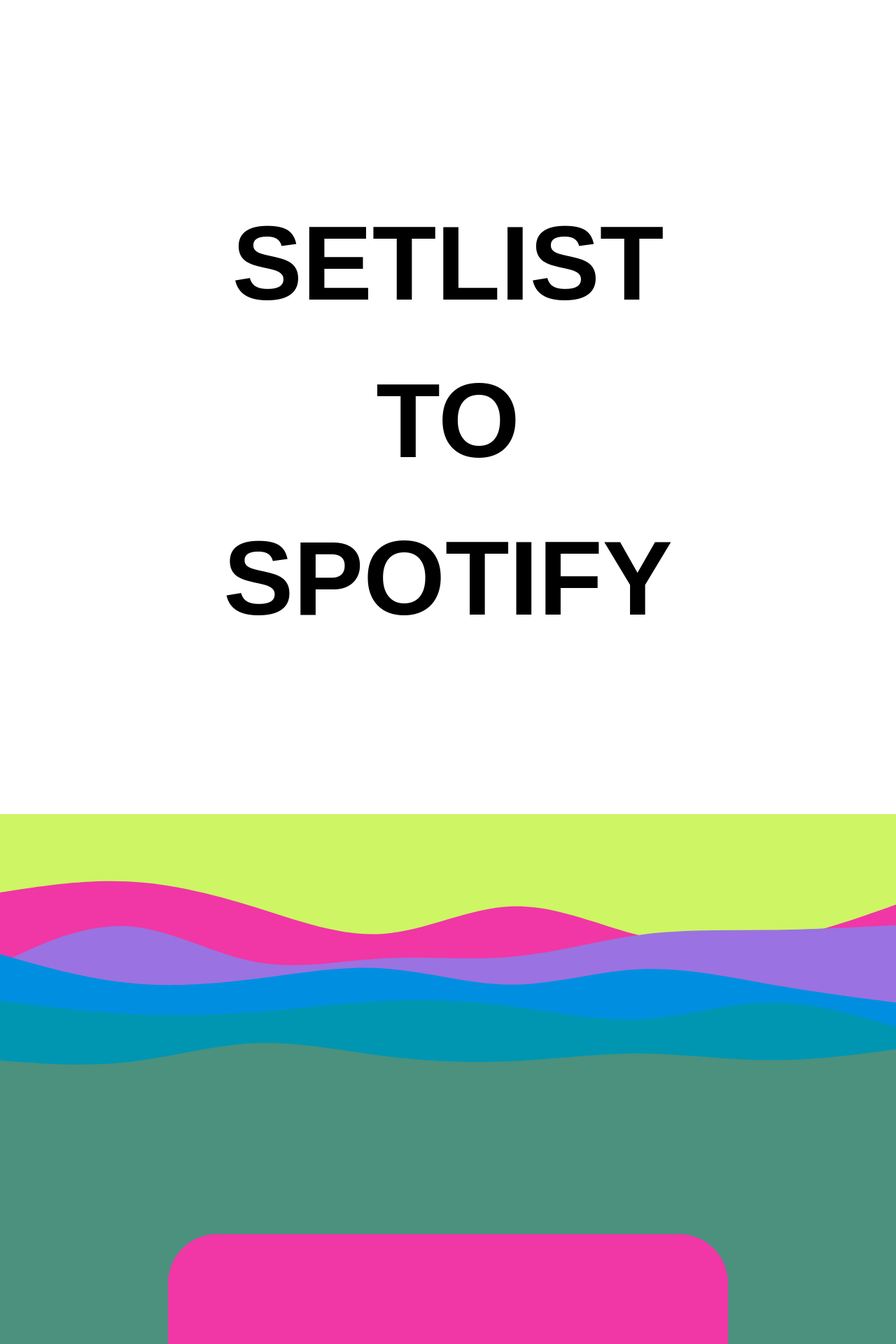
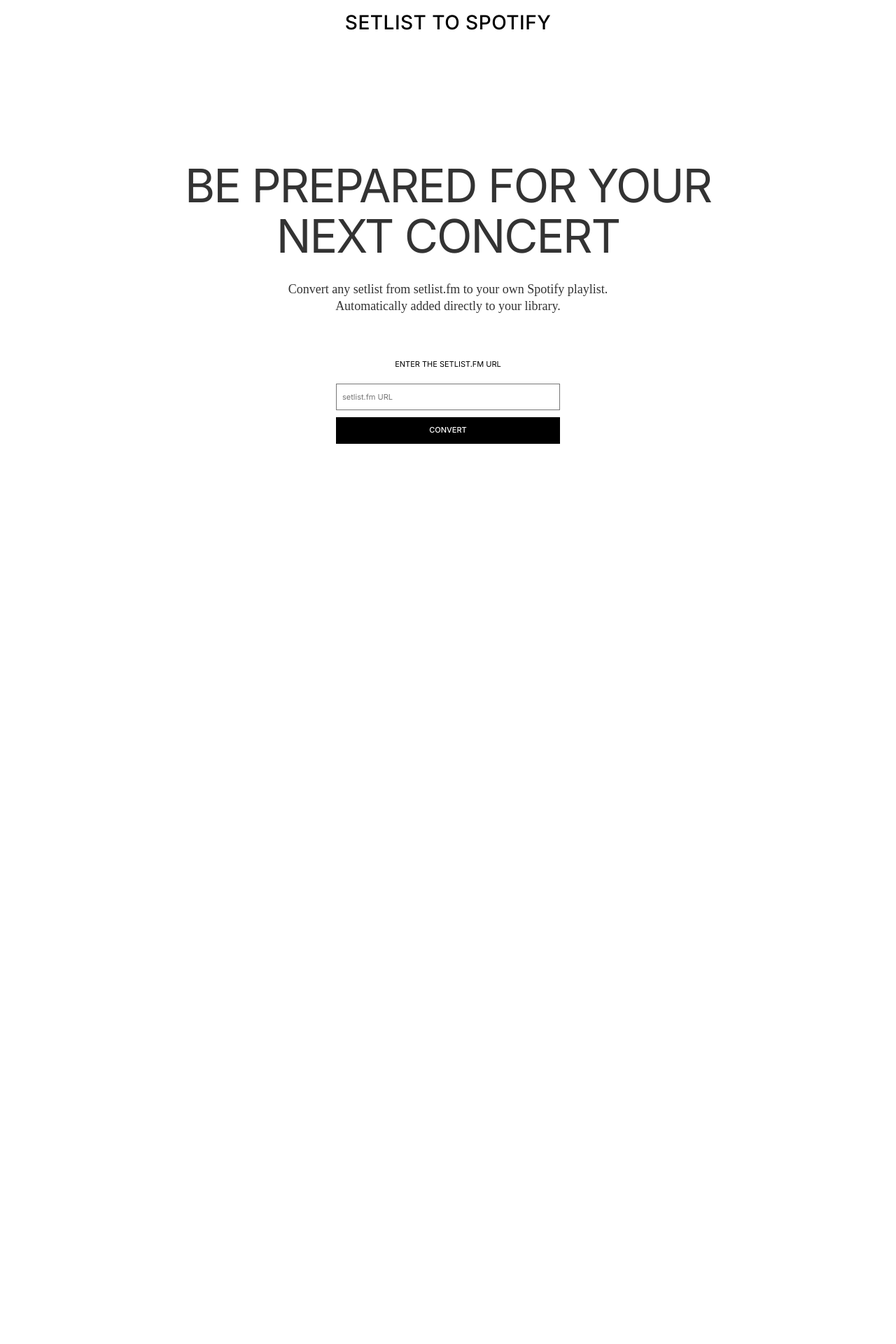
Before and after one commit to benrockehenderson/setlistconverter, a Flask app: page / in a window 1280 px wide. Shown: the top 1920 px of the page at 70% size. After the commit the page ends 634 px from the top, so only its background shows below. Run offline with Flask 3, Linux system fonts and the light colour scheme; style sheets or scripts are compiled from the project's sources.

Commit message:
fix styles

```diff
--- a/app/app.py
+++ b/app/app.py
@@ -16,6 +16,17 @@ def home():
         spotify_auth_url = spotify_auth_url_builder(setlist_id)
         return redirect(spotify_auth_url)
     else:  # request.method == 'GET':
+        if error := request.args.get("error"):
+            return render_template(
+                'success_or_error.html',
+                main_message='Spotify authorization failed',
+                should_show_error=True,
+                error_description=(
+                    f"Spotify returned '{error}'. "
+                    "Check your app's settings in the Spotify Developer Dashboard."
+                )
+            )
+
         if (code := request.args.get("code")) and (setlist_id := request.args.get("state")):
             try:
                 token = get_access_token(code)
@@ -72,4 +83,4 @@ def home():
 
 
 if __name__ == "__main__":
-    app.run("0.0.0.0")
+    app.run("0.0.0.0", port=5001)
--- a/app/static/style.css
+++ b/app/static/style.css
@@ -1,9 +1,121 @@
 * {
-    font-family:'Poppins', sans-serif;
+    box-sizing: border-box;
+    margin: 0;
+    padding: 0;
 }
 
-html {
-    background-color: black;
+body {
+    min-height: 100vh;
+    display: flex;
+    flex-direction: column;
+    background: #fff;
+    color: #000;
+    font-family: 'Inter', 'Helvetica Neue', Arial, sans-serif;
+    font-size: 11px;
+    line-height: 15px;
+    -webkit-font-smoothing: antialiased;
+}
+
+header {
+    height: 64px;
+    display: flex;
+    align-items: center;
+    justify-content: center;
+}
+
+.wordmark {
+    color: #000;
+    text-decoration: none;
+    font-size: 28px;
+    font-weight: 500;
+    letter-spacing: 0.5px;
+    text-transform: uppercase;
+}
+
+main {
+    flex: 1;
+    display: flex;
+    flex-direction: column;
+    align-items: center;
+    justify-content: center;
+    text-align: center;
+    padding: 80px 20px;
+}
+
+h1 {
+    max-width: 900px;
+    color: #333;
+    font-size: clamp(38px, 6vw, 66px);
+    font-weight: 400;
+    line-height: 1.08;
+    letter-spacing: -2px;
+    text-transform: uppercase;
+}
+
+.lede {
+    max-width: 520px;
+    margin-top: 28px;
+    color: #333;
+    font-family: 'Times New Roman', Times, serif;
+    font-size: 18px;
+    line-height: 24px;
+}
+
+.label {
+    margin-top: 64px;
+    text-transform: uppercase;
+}
+
+form {
+    width: 100%;
+    max-width: 320px;
+    margin-top: 20px;
+    display: flex;
+    flex-direction: column;
+    gap: 10px;
+}
+
+input {
+    height: 38px;
+    padding: 0 8px;
+    border: 1px solid #777;
+    border-radius: 0;
+    font: inherit;
+    color: #000;
+    outline: none;
+}
+
+input:focus {
+    border-color: #000;
+}
+
+input::placeholder {
+    color: #777;
+}
+
+button {
+    height: 38px;
+    border: 1px solid #000;
+    border-radius: 0;
+    background: #000;
+    color: #fff;
+    font: inherit;
+    font-weight: 500;
+    text-transform: uppercase;
+    cursor: pointer;
+}
+
+button:hover {
+    background: #fff;
+    color: #000;
+}
+
+button:disabled {
+    cursor: default;
+}
+
+.hidden {
+    display: none;
 }
 
 @keyframes spin {
@@ -11,13 +123,18 @@ html {
     100% { transform: rotate(360deg); }
 }
 
+#spinner {
+    margin-right: 6px;
+    vertical-align: middle;
+}
+
 #spinner:after {
     content: '';
     display: inline-block;
-    width: 20px;
-    height: 20px;
-    border: 3px solid black;
-    border-top: 3px solid transparent;
+    width: 10px;
+    height: 10px;
+    border: 1px solid currentColor;
+    border-top-color: transparent;
     border-radius: 50%;
     animation: spin 1s linear infinite;
 }
--- a/app/templates/index.html
+++ b/app/templates/index.html
@@ -2,42 +2,31 @@
 <html lang="en">
 <head>
     <meta charset="UTF-8">
+    <meta name="viewport" content="width=device-width, initial-scale=1">
     <title>Setlist.FM Converter</title>
+    <link rel="preconnect" href="https://fonts.googleapis.com">
+    <link rel="preconnect" href="https://fonts.gstatic.com" crossorigin>
+    <link rel="stylesheet" href="https://fonts.googleapis.com/css2?family=Inter:wght@400;500&display=swap">
     <link rel="stylesheet" href="{{ url_for('static', filename='style.css') }}">
-    <link rel="stylesheet" href="{{url_for('static',filename='dist/css/output.css')}}">
 </head>
-<body class="relative">
+<body>
 
+<header>
+    <a class="wordmark" href="/">Setlist to Spotify</a>
+</header>
 
-<section class="relative flex flex-col items-center bg-[#ffffff] p-[200px]">
-    <h1 class="relative px-4 mt-10 text-[#000000] font-bold md:text-[150px] sm:text-[100px] text-[50px] md:py-6 text-center flex flex-col justify-center">
-        SETLIST TO SPOTIFY
-    </h1>
-</section>
+<main>
+    <h1>Be Prepared For Your Next Concert</h1>
+    <p class="lede">Convert any setlist from setlist.fm to your own Spotify playlist. Automatically added directly to your library.</p>
 
-<div class="aspect-[960/300] w-full bg-no-repeat bg-cover bg-center"
-     style="background-image: url(/static/waves.svg)"></div>
-
-<section class="relative flex flex-col items-center bg-[#4b917d] min-h-[400px] p-[100px]">
-    <div class='max-w-[800px] mt-[100px] w-full h-screen mx-auto text-center flex flex-col justify-center font-bold bg-[#f037a5] rounded-[70px] px-4 md:py-4 sm:py-2 py-[1px]'>
-        <h1 class="px-4 text-[#cdf564] font-bold md:text-7xl sm:text-6xl text-4xl ">Be Prepared For Your Next
-            Concert</h1>
-        <p class="mt-10 px-4 py-8 md:text-3xl sm:text-2xl text-1xl md:py-6 mx-4 rounded-lg">Convert any setlist from
-            setlist.fm to your own Spotify
-            playlist. Automatically added directly to your library.</p>
-        <h1 class="mt-10 md:text-2xl sm:text-1xl text-0.5xl text-gray-300">
-            Enter the setlist.fm URL below!
-        </h1>
-        <form class='mt-5 md:px-5xl sm:px-4xl px:3xl' method="post" onsubmit="startSpinner()">
-            <input class='text-center ring-4 ring-[#4b917d] text-black mx-2 px-1 text-2xl rounded-lg'
-                   placeholder="setlist.fm URL" type="text" id="setlist_id" name="setlist_id" required>
-            <button class="bg-[#cdf564] text-[#f037a5] font-bold rounded-lg px-8 py-1 text-2xl cursor-pointer transition-all duration-300 hover:scale-105" type="submit" id="submit-button">
-                <span id="spinner" class="hidden mr-2"></span>
-                Convert
-            </button>
-        </form>
-    </div>
-</section>
+    <p class="label">Enter the setlist.fm URL</p>
+    <form method="post" onsubmit="startSpinner()">
+        <input placeholder="setlist.fm URL" type="text" id="setlist_id" name="setlist_id" required>
+        <button type="submit" id="submit-button">
+            <span id="spinner" class="hidden"></span>Convert
+        </button>
+    </form>
+</main>
 
 </body>
 
```
Also changed, not shown: app/templates/success_or_error.html (+21 -34 lines).
